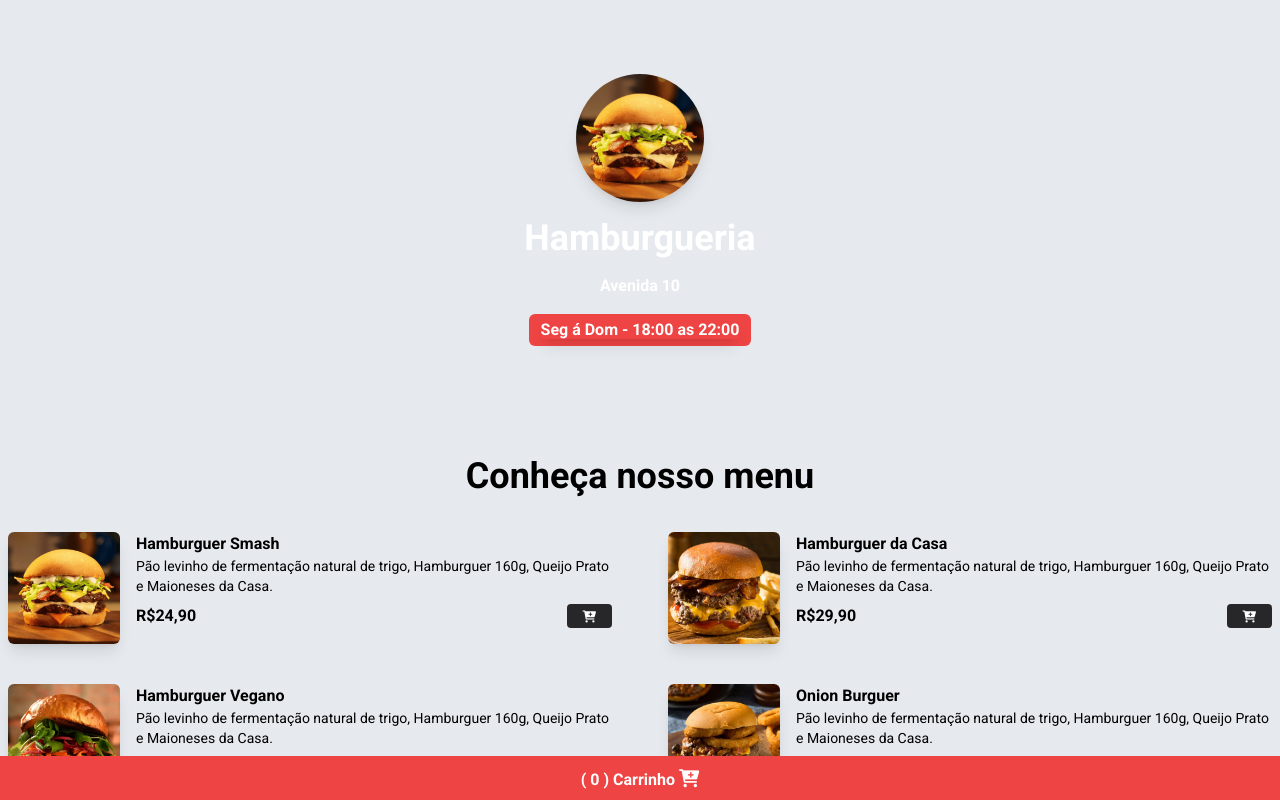
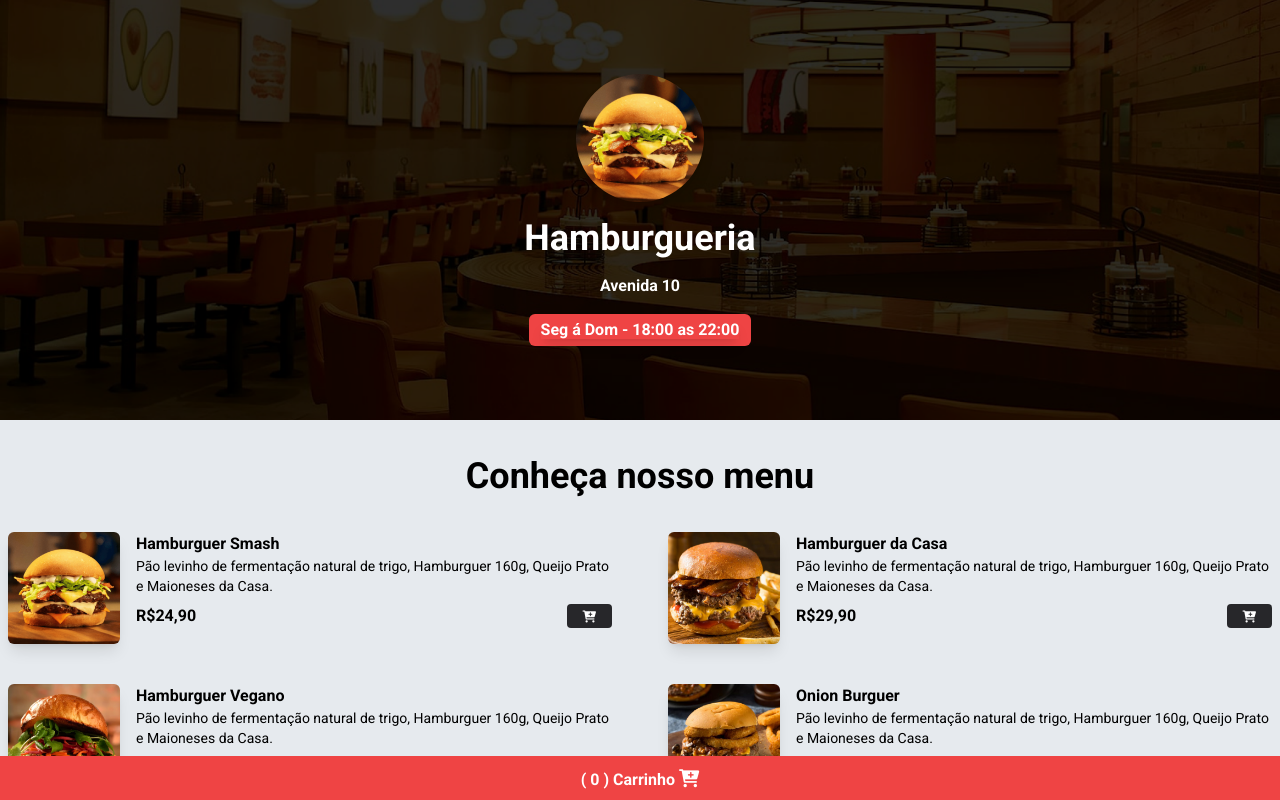
Before and after one commit to eduardossoares/menu, a website: page index.html in a window 1280 px wide. Shown: the top 800 px of the page. Drawn offline with nearby package versions, Linux system fonts and the light colour scheme.

Commit message:
update bg header

```diff
--- a/index.html
+++ b/index.html
@@ -34,7 +34,7 @@
 
 <body>
     <!--Header-->
-    <header class="w-full h-[420px] bg-[url('assets/bg.png')] bg-cover bg-center">
+    <header id="header-bg" class="w-full h-[420px] bg-cover bg-center">
 
         <div class="w-full h-full flex flex-col justify-center items-center">
 
--- a/styles/style.css
+++ b/styles/style.css
@@ -11,3 +11,7 @@
 body {
     background-color: rgb(230, 234, 238);
 }
+
+#header-bg {
+    background-image: url('../assets/bg.png');
+}
```
Also changed, not shown: styles/output.css.
